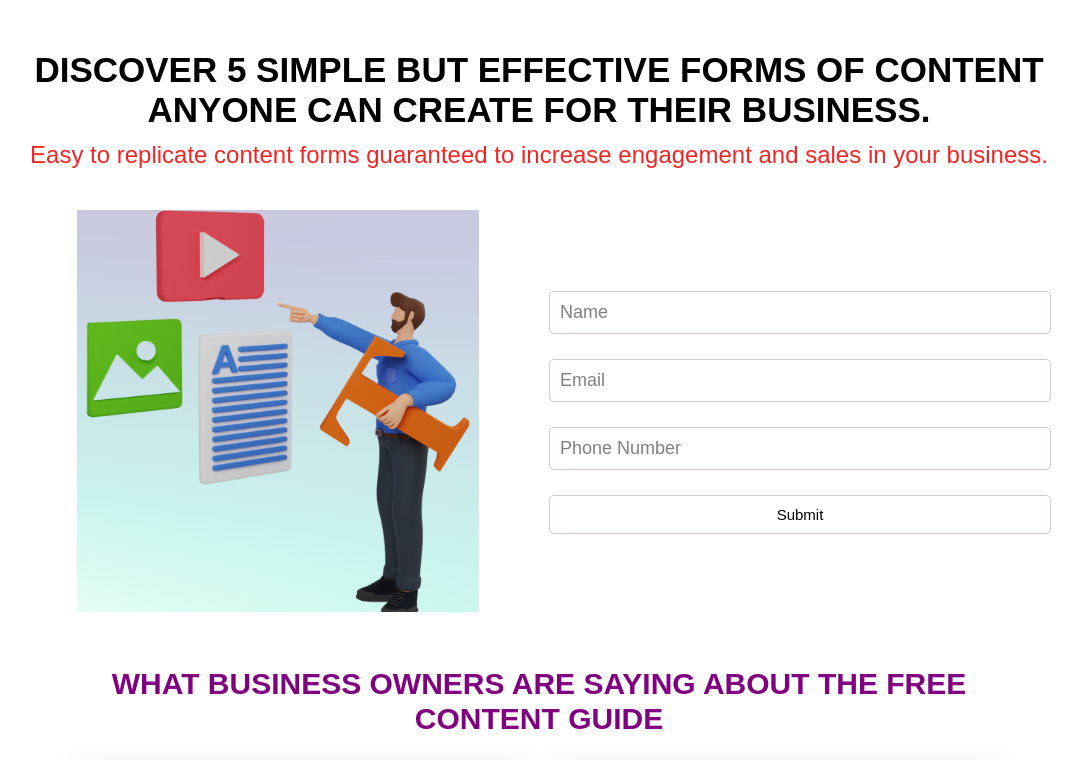
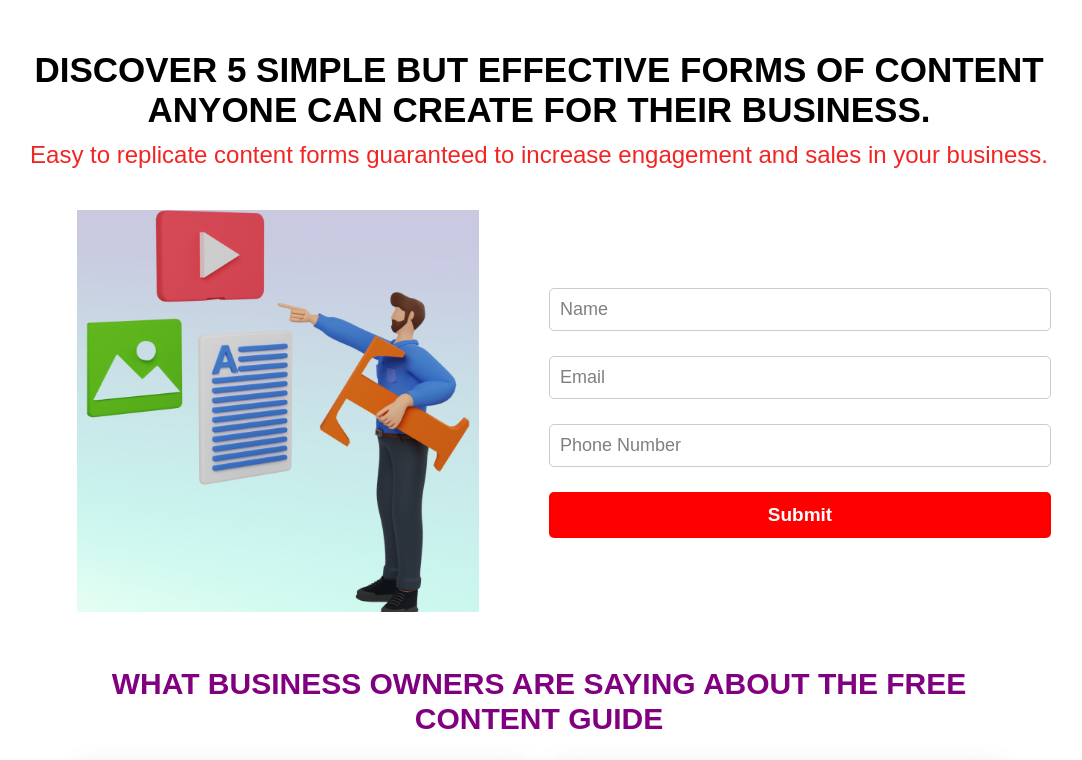
Before and after one commit to d-a-ve/content-guide-page, a plain HTML site: page index.html in a window 1280 px wide. Shown: the top 760 px of the page, without its empty margins (101-1183 px from the left). Drawn offline with Linux system fonts and the light colour scheme.

Commit message:
Update index.html

```diff
--- a/index.html
+++ b/index.html
@@ -56,7 +56,7 @@
                     <input type="email" name="email" placeholder="Email" required>
                     <input type="tel" name="phoneNumber" placeholder="Phone Number" required>
                     <!-- <a href="https://rebrand.ly/CGFBO" class="submit-btn"><input type="submit" value="Get The Free Guide Here"></a> -->
-                    <input type="submit" />
+                    <input type="submit" class="submit-btn"/>
 
                     <!-- <input type="submit" class="submit-btn" value="Get The Free Guide Here "></a> -->
                 </form>
```
